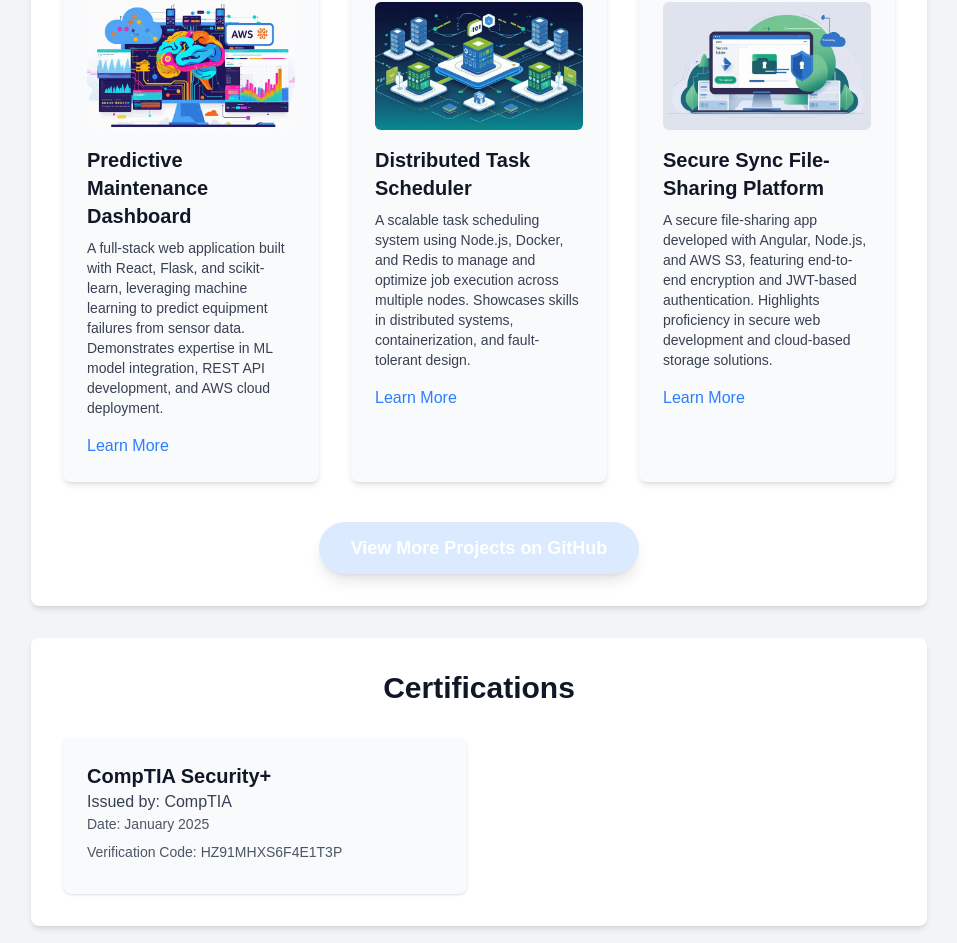
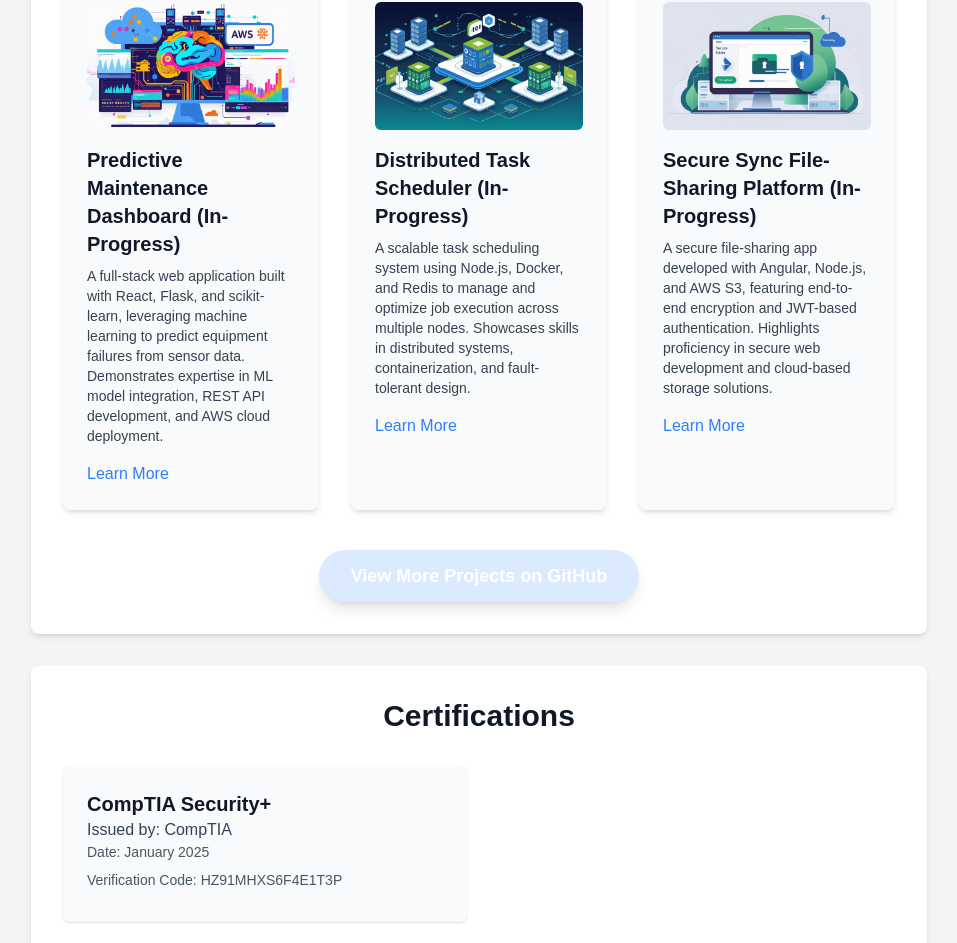
Before and after one commit to Andon-LaFreniere/andon-2025, a Next.js app: page / in a window 1280 px wide. Shown: the part 2040-2983 px from the top of the page, without its empty margins (161-1118 px from the left). Built offline with nearby package versions, Linux system fonts and the light colour scheme.

Commit message:
add in progress labels

```diff
--- a/app/page.tsx
+++ b/app/page.tsx
@@ -5,19 +5,19 @@ import Link from 'next/link';
 export default function Home() {
   const projects = [
   {
-    title: "Predictive Maintenance Dashboard",
+    title: "Predictive Maintenance Dashboard (In-Progress)",
     description: "A full-stack web application built with React, Flask, and scikit-learn, leveraging machine learning to predict equipment failures from sensor data. Demonstrates expertise in ML model integration, REST API development, and AWS cloud deployment.",
     link: "https://github.com/Andon-LaFreniere/predictive-maintenance-dashboard",
     imageUrl: "/p1.jpg",
   },
   {
-    title: "Distributed Task Scheduler",
+    title: "Distributed Task Scheduler (In-Progress)",
     description: "A scalable task scheduling system using Node.js, Docker, and Redis to manage and optimize job execution across multiple nodes. Showcases skills in distributed systems, containerization, and fault-tolerant design.",
     link: "https://github.com/Andon-LaFreniere/distributed-task-scheduler",
     imageUrl: "/p2.jpg"
   },
   {
-    title: "Secure Sync File-Sharing Platform",
+    title: "Secure Sync File-Sharing Platform (In-Progress)",
     description: "A secure file-sharing app developed with Angular, Node.js, and AWS S3, featuring end-to-end encryption and JWT-based authentication. Highlights proficiency in secure web development and cloud-based storage solutions.",
     link: "https://github.com/Andon-LaFreniere/secure-sync-platform",
     imageUrl: "/p3.jpg"
```
